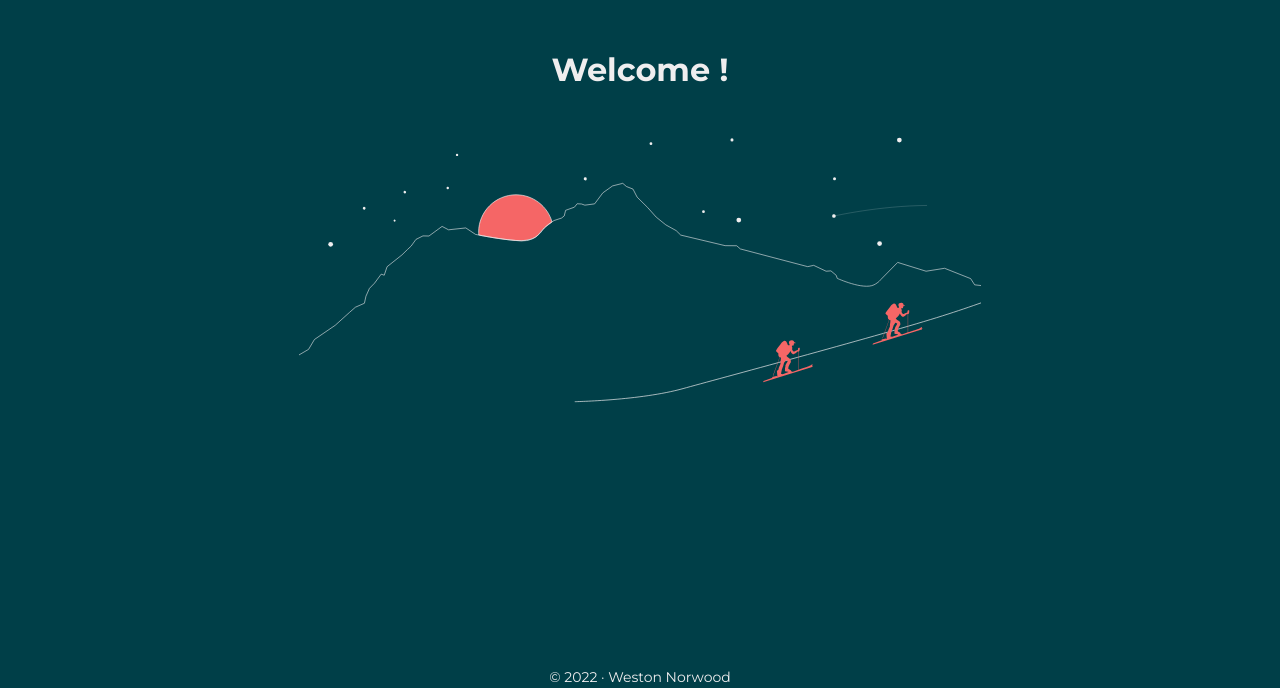
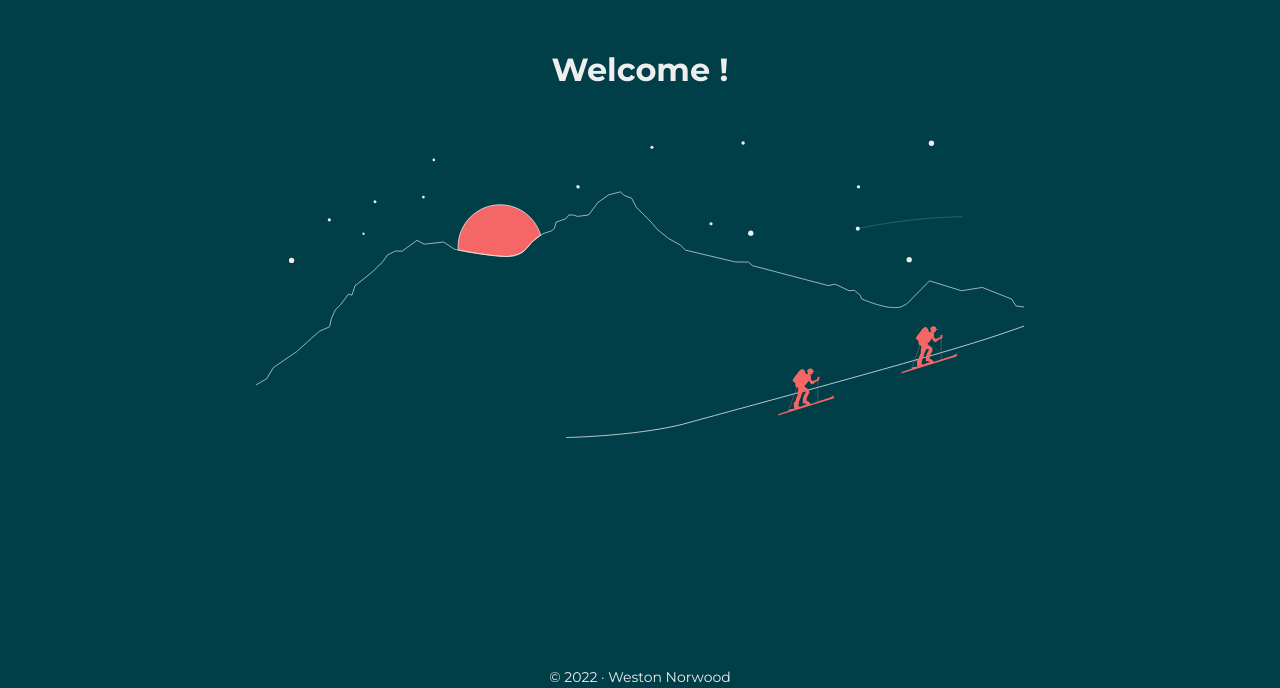
Before and after one commit to wheninseattle/portfolio, a Gatsby site: page / in a window 1280 px wide. Shown: the part 112-800 px from the top of the page. Built offline with nearby package versions, Linux system fonts and the light colour scheme; Gatsby itself is replaced by a stand-in of ours.

Commit message:
update styling

```diff
--- a/src/assets/icons/Shuksan.jsx
+++ b/src/assets/icons/Shuksan.jsx
@@ -3,10 +3,9 @@ import styled from "styled-components"
 import Icon from "./Icon"
 
 const Svg = styled(Icon)`
-  height: 50vh;
-  width: auto;
+  height: auto;
+  width: 60vw;
   color: var(--color-primary);
-  margin: 0 auto;
 `
 
 export const Shuksan = ({ className }) => {
```
